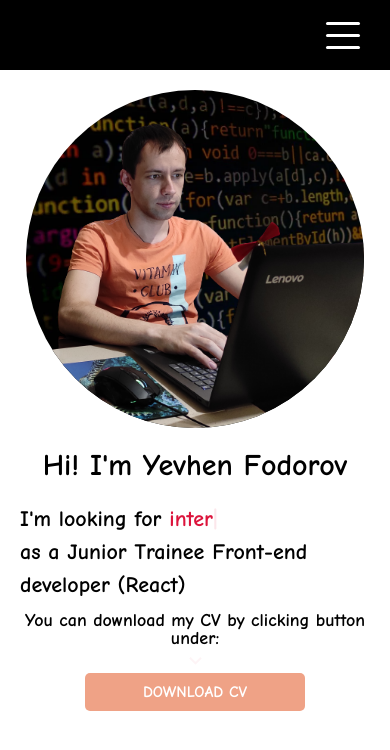
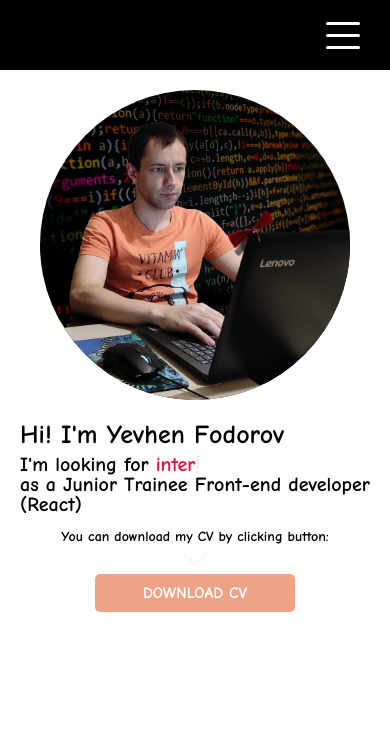
Before and after one commit to Zhenkaaf/myPortfolioFODOROV, a React (Create React App) app: page /#/ in a window 390 px wide. Shown: the top 750 px of the page. Built offline with nearby package versions, Linux system fonts and the light colour scheme.

Commit message:
updateHomeImg

```diff
--- a/src/components/mobileMenu/mobileMenu.scss
+++ b/src/components/mobileMenu/mobileMenu.scss
@@ -10,6 +10,7 @@
     justify-content: center;
     text-align: center;
     transition: all 0.5s ease;
+    /* overflow: hidden; */
 
     ul {
         list-style: none;
--- a/src/components/navbar/navbar.scss
+++ b/src/components/navbar/navbar.scss
@@ -11,10 +11,10 @@
         background-color: black;
         display: flex;
         align-items: center;
-        justify-content: space-around;
+        justify-content: space-between;
         padding: 0px 30px;
         height: 70px;
-        @media (max-width: 768px) {
+        @media (max-width: 960px) {
             justify-content: center;
         }
         @media (max-width: 480px) {
--- a/src/pages/contacts/contacts.scss
+++ b/src/pages/contacts/contacts.scss
@@ -7,7 +7,6 @@
 
 
     .wrapper {
-        background-color: gray;
         background-image: url('./../../img/1616558234_7-p-matritsa-fon-12.jpg');
         flex: 1;
         display: flex;
--- a/src/pages/home/Home.jsx
+++ b/src/pages/home/Home.jsx
@@ -3,7 +3,7 @@ import { init } from 'ityped';
 import { useEffect } from 'react';
 import { useRef } from 'react';
 import me from './../../img/fromL.png';
-import KeyboardArrowDownIcon from '@mui/icons-material/KeyboardArrowDown';
+import ArrowForwardIosIcon from '@mui/icons-material/ArrowForwardIos';
 
 const Home = () => {
 
@@ -22,10 +22,8 @@ const Home = () => {
         <div className="home">
             <div className="wrapper">
                 <div className="left">
-                    <div className="photo">
-                        <div className="photo__background">
-                            <img className="photo__img" src={me} alt="" />
-                        </div>
+                    <div className="photo__background">
+                        <img className="photo__img" src={me} alt="" />
                     </div>
                 </div>
                 <div className="right">
@@ -36,8 +34,8 @@ const Home = () => {
                             <p className="info__text">as a Junior Trainee Front-end developer (React)</p>
                         </div>
                         <div className="info__bottom">
-                            <p className="info__text bottom_text">You can download my CV by clicking button under:</p>
-                            <KeyboardArrowDownIcon className="info__img"/>
+                            <p className="info__text bottom_text">You can download my CV by clicking button:</p>
+                            <ArrowForwardIosIcon className="info__icon" />
                             <div className="info__cv">
                                 <a href="https://drive.google.com/file/d/11uvOkR0Kuz4af_Ezj6ze-hYMAzZ-PJUy/view?usp=sharing" download target='_blank'>Download CV</a>
                             </div>
--- a/src/pages/home/home.scss
+++ b/src/pages/home/home.scss
@@ -1,153 +1,103 @@
 .home {
     display: flex;
-    height: 100vh;
+    flex-direction: column;
+    height: calc(100vh - 70px);
+    top: 70px;
+    position: relative;
 
     .wrapper {
-        height: calc(100vh - 70px);
-        position: relative;
-        top: 70px;
+        padding: 20px;
         display: flex;
-        width: 100%;
-        @media (max-width: 768px) {
+
+        @media (max-width: 480px) {
             flex-direction: column;
-            align-items: center;
         }
-        /* background-image: url('./../../img/1616558234_7-p-matritsa-fon-12.jpg'); */
-
 
         .left {
             flex: 1;
-            display: flex;
-            flex-direction: column;
-            justify-content: center;
-            align-items: center;
-            /* padding: 30px 0px 0px 30px; */
-            @media (max-width: 1024px) {
-                justify-content: flex-start;
-            }
 
-            .photo {
-                padding-left: 20px;
-                @media (max-width: 1280px) {
-                    padding-left: 50px;
-                }
-                @media (max-width: 1024px) {
-                    padding-top: 50px;
-                    padding-left: 50px;
-                }
-                @media (max-width: 768px) {
-                    padding-top: 20px;
-                   /*  padding-bottom: 20px; */
-                    padding-right: 50px;
-                }
             @media (max-width: 480px) {
-                    padding-left: 20px;
-                    padding-right: 20px;
+                padding: 0px 20px 20px 20px;
             }
 
             .photo__background {
-                    width: 70vh;
-                    height: 70vh;
+                position: relative;
+                padding: 0px 0px 100% 0px;
                 overflow: hidden;
-                    /* background-color: crimson; */
                 border-radius: 50%;
-                    display: flex;
-                    align-items: center;
-                    justify-content: center;
                 background-image: url('./../../img/net.jpg');
-                    background-size: cover;
-                    @media (max-width: 1280px) {
-                        width: 60vh;
-                        height: 60vh;
-                    }
-                    @media (max-width: 1024px) {
-                        width: 50vh;
-                        height: 50vh;
-                    }
-                    @media (max-width: 960px) {
-                        width: 40vh;
-                        height: 40vh;
-                    }
-                   /*  @media (max-width: 768px) {
-                        width: 30vh;
-                        height: 30vh;
-                    } */
+                /* background-size: cover; */
+                background-size: 100% auto;
 
                 .photo__img {
-                        height: 125%;
-
-
-                    }
+                    /* height: 125%; */
+                    width: 100%;
+                    height: 100%;
+                    object-fit: cover;
+                    position: absolute;
+                    top: 0;
+                    left: 0;
                 }
             }
         }
 
         .right {
             flex: 1;
-            display: flex;
-            flex-direction: column;
-            justify-content: center;
-            align-items: center;
-            @media (max-width: 1024px) {
-                flex: 3;
-                justify-content: flex-start;
-                padding-top: 70px;
-            }
+
             @media (max-width: 768px) {
-                padding-top: 20px;
+                flex: 2;
             }
 
 
             .info {
-                height: 60vh;
-                padding: 0px 50px;
+                padding-left: 20px;
+                height: 100%;
                 display: flex;
                 flex-direction: column;
                 justify-content: space-between;
-                @media (max-width: 1024px) {
-                    justify-content: flex-start;
-                }
-                @media (max-width: 768px) {
-                    height: auto;
-                }
+
                 @media (max-width: 480px) {
-                    padding: 0px 20px;
+                    padding: 0px 0px 0px 0px;
                 }
 
-                &__top {
-
-
-                }
+                &__top {}
 
                 &__title {
                     font-size: 50px;
                     margin-bottom: 30px;
+                    margin-top: 50px;
+
                     @media (max-width: 1280px) {
                         font-size: 40px;
-                        margin-bottom: 20px;
-                    }
-                    @media (max-width: 1024px) {
-                        font-size: 36px;
-                    }
-                    @media (max-width: 960px) {
-                        font-size: 30px;
-                    }
-                    @media (max-width: 768px) {
-                        text-align: center;
                     }
 
+                    @media (max-width: 1024px) {
+                        font-size: 32px;
+                    }
+
+                    @media (max-width: 768px) {
+                        margin: 0px 0px 5px 0px;
+                        font-size: 26px;
+                    }
+
+                    @media (max-width: 768px) {
+                        margin: 0px 0px 5px 0px;
+                        font-size: 26px;
+                    }
                 }
 
                 &__text {
                     font-size: 30px;
                     line-height: 1.5;
-                    @media (max-width: 1280px) {
-                        font-size: 24px;
+
+                    @media (max-width: 1024px) {
+                        font-size: 26px;
+                        line-height: 1.2;
                     }
-                    @media (max-width: 1024px) {
-                        font-size: 22px;
+                    @media (max-width: 768px) {
+                        font-size: 20px;
+                        line-height: 1;
                     }
-
 
                     span {
                         color: crimson;
@@ -156,6 +106,7 @@
                     .ityped-cursor {
                         animation: blink 0.8s infinite;
                     }
+
                     @keyframes blink {
                         60% {
                             opacity: 1;
@@ -165,49 +116,41 @@
                         }
                     }
                 }
+
                 &__bottom {
                     display: flex;
                     flex-direction: column;
                     align-items: center;
-                    @media (max-width: 1024px) {
-                        padding-top: 75px;
-                    }
-                    @media (max-width: 960px) {
-                        padding-top: 25px;
-                    }
-                    @media (max-width: 960px) {
-                        padding-top: 10px;
-                    }
-                    /* @media (max-width: 480px) {
-                        padding: 0px 20px;
-                    } */
-
 
                     .bottom_text {
                         font-size: 24px;
                         text-align: center;
+                        line-height: 1;
 
-                        @media (max-width: 1280px) {
+                        @media (max-width: 1024px) {
                             font-size: 18px;
-                            line-height: 1;
+                        }
+                        @media (max-width: 768px) {
+                            font-size: 14px;
+                            padding-top: 5px;
+                        }
+                        @media (max-width: 480px) {
+                            padding-top: 15px;
                         }
                     }
                 }
 
-
-
-                &__img {
-                    width: 50px;
-                    height: 50px;
-                    margin-bottom: 20px;
+                &__icon {
+                    font-size: 60px;
+                    transform: rotate(90deg);
                     animation: arrowBlink 2s infinite;
                     color: crimson;
-                    @media (max-width: 1280px) {
-                        margin-bottom: 0;
+
+                    @media (max-width: 1024px) {
+                        font-size: 40px;
                     }
-                    @media (max-width: 960px) {
-                        width: 25px;
-                        height: 25px;
+                    @media (max-width: 768px) {
+                        font-size: 30px;
                     }
                 }
 
@@ -218,14 +161,13 @@
                 }
 
                 &__cv {
-                    background-color: #efa286;;
+                    background-color: #efa286;
                     width: 200px;
                     padding: 10px;
-                    margin-bottom: 10px;
                     display: flex;
                     justify-content: center;
                     border-radius: 5px;
-                    border: none;
+                    box-sizing: border-box;
                     cursor: pointer;
 
                     a {
@@ -241,6 +183,4 @@
             }
         }
     }
-
-
 }
```
Lines whose indentation alone changed are shown as unchanged.
